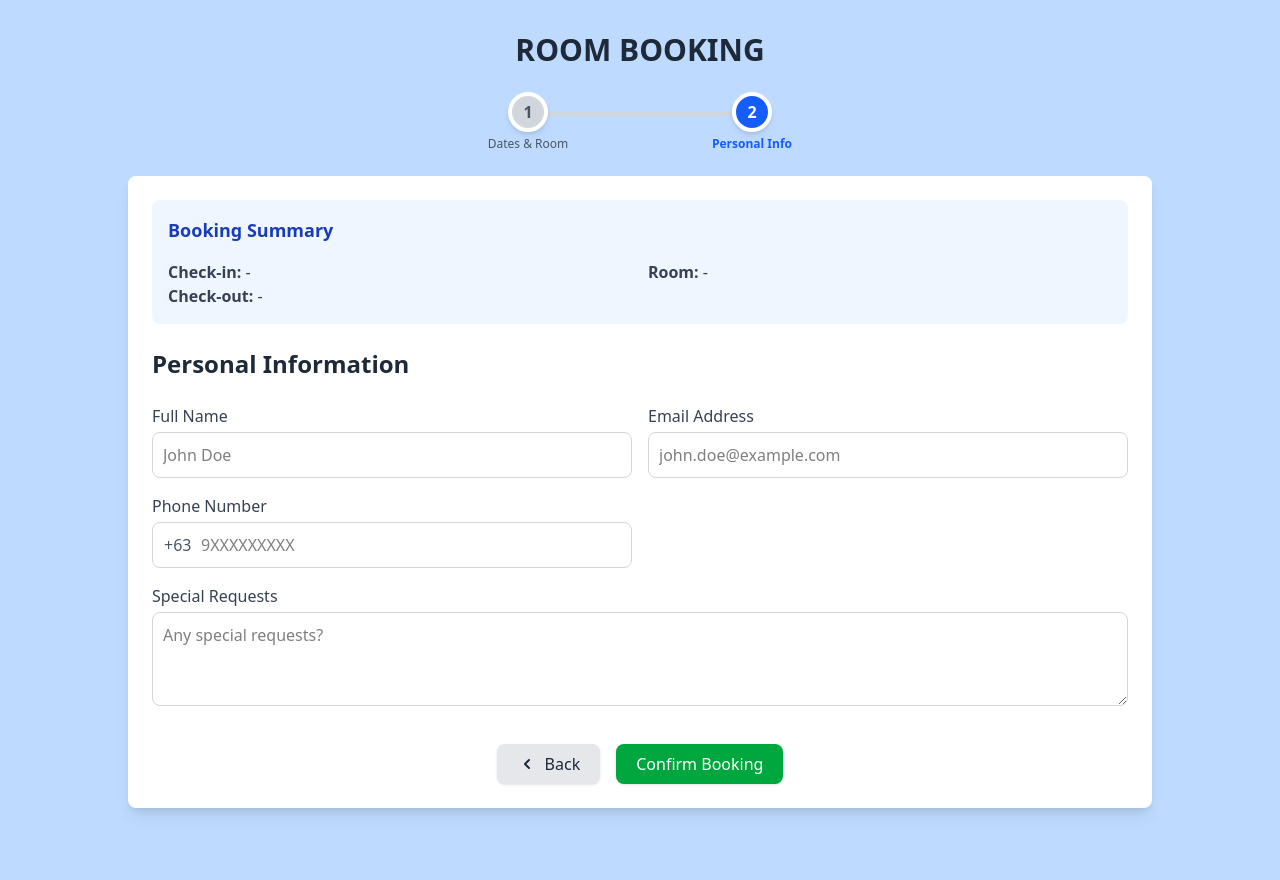
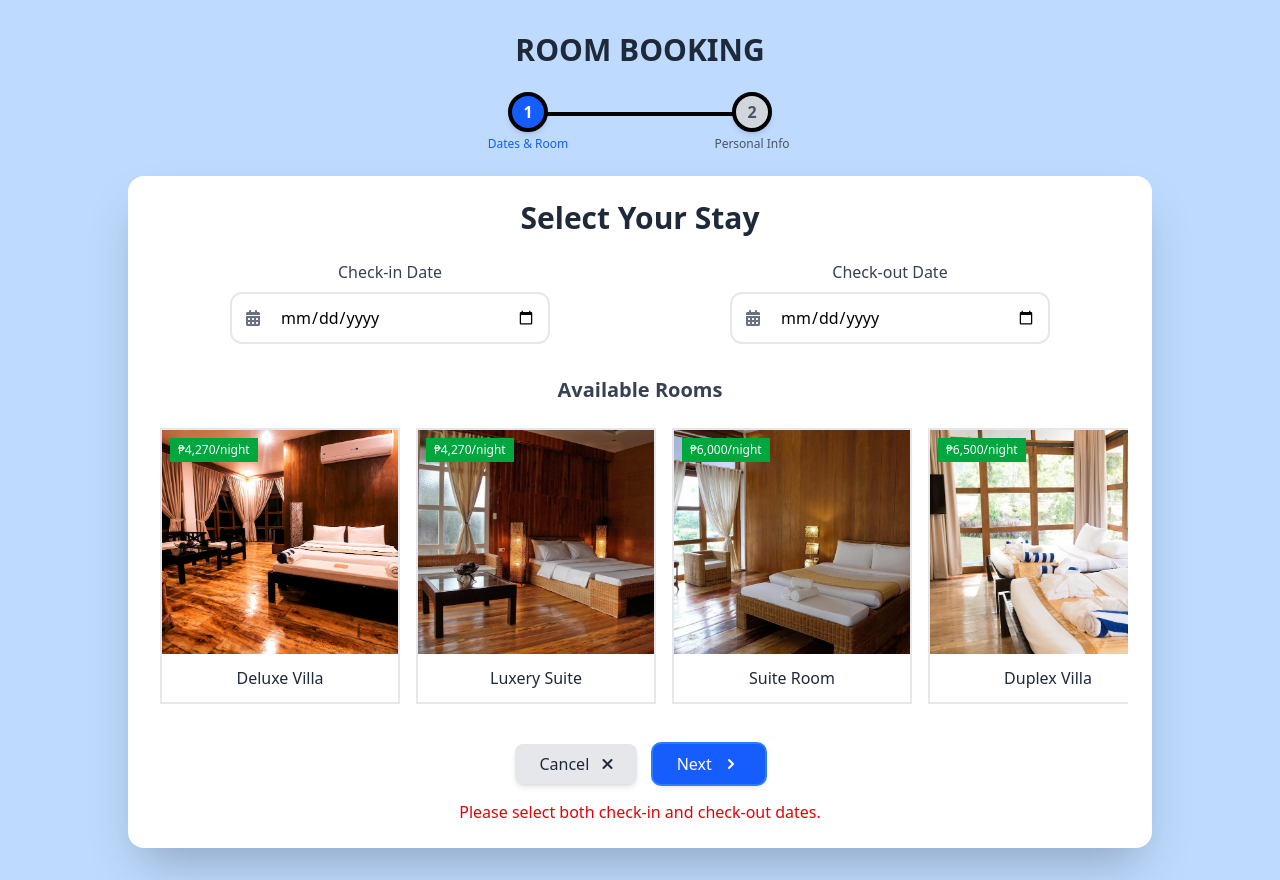
Before and after one commit to paoloespaldon/espaldon_midtermproject, a website: page BOOK.html in a window 1280 px wide. Both pictures are taken after a click on the button "Next". Before the commit the page ends 840 px from the top, so only its background shows below. Drawn offline with Linux system fonts and the light colour scheme.

Commit message:
Updated files

```diff
--- a/BOOK.html
+++ b/BOOK.html
@@ -32,19 +32,19 @@
       <!-- Step 1 -->
       <div class="flex flex-col items-center z-10 w-1/2">
           <div id="step1"
-              class="bg-blue-600 rounded-full h-10 w-10 flex items-center justify-center text-white font-bold text-base border-4 border-white shadow-md transition-all duration-300">
+              class="bg-blue-600 rounded-full h-10 w-10 flex items-center justify-center text-white font-bold text-base border-4 border-black shadow-md transition-all duration-300">
               1
           </div>
           <span class="mt-1 text-xs font-medium text-blue-600">Dates & Room</span>
       </div>
 
       <!-- Connecting Line -->
-      <div class="absolute top-5 left-1/4 w-1/2 h-1 bg-gray-300 z-0"></div>
+      <div class="absolute top-5 left-1/4 w-1/2 h-1 bg-black z-0"></div>
 
       <!-- Step 2 -->
       <div class="flex flex-col items-center z-10 w-1/2">
           <div id="step2"
-              class="bg-gray-300 rounded-full h-10 w-10 flex items-center justify-center text-gray-600 font-bold text-base border-4 border-white shadow-md transition-all duration-300">
+              class="bg-gray-300 rounded-full h-10 w-10 flex items-center justify-center text-gray-600 font-bold text-base border-4 border-black shadow-md transition-all duration-300">
               2
           </div>
           <span class="mt-1 text-xs font-medium text-gray-600">Personal Info</span>
@@ -92,7 +92,7 @@
         <div class="absolute inset-0 border-2 border-transparent peer-checked:border-blue-500"></div>
         <div class="relative">
           <img src="assets/room1.webp" alt="King Room" class="w-full h-56 object-cover transform group-hover:scale-105 transition-all duration-300">
-          <p class="absolute top-2 left-2 bg-green-600 text-white text-xs font-medium px-2 py-1"> ₱4,270/night</p>
+          <p class="absolute top-2 left-2 bg-green-600 text-white text-xs font-medium px-2 py-1">₱4,270/night</p>
 
         </div>
         <div class="p-3 text-center">
@@ -106,7 +106,7 @@
         <div class="absolute inset-0 border-2 border-transparent peer-checked:border-blue-500"></div>
         <div class="relative">
           <img src="assets/room2.webp" alt="Twin Room" class="w-full h-56 object-cover transform group-hover:scale-105 transition-all duration-300">
-          <p class="absolute top-2 left-2 bg-green-600 text-white text-xs font-medium px-2 py-1"> ₱4,270/night</p>
+          <p class="absolute top-2 left-2 bg-green-600 text-white text-xs font-medium px-2 py-1">₱4,270/night</p>
 
         </div>
         <div class="p-3 text-center">
@@ -347,12 +347,54 @@ function showMessage(text, colorClass) {
 
   // Function to move to the next step
   function nextStep() {
+    // Get input values
+    const checkin = document.querySelector('input[type="date"]').value;
+    const checkout = document.querySelectorAll('input[type="date"]')[1].value;
+    const room = document.querySelector('input[name="room"]:checked');
+
+    // Validation check
+    if (!checkin || !checkout) {
+        showMessage("Please select both check-in and check-out dates.", "text-red-600");
+        return;
+    }
+
+    if (!room) {
+        showMessage("Please select a room before proceeding.", "text-red-600");
+        return;
+    }
+
+    // Move to the next step
     if (currentStep < 2) {
         currentStep++;
         updateStepper();
         showStepContent();
+        hideMessage(); // Auto-hide notification after switching step
     }
 }
+
+// Function to display messages
+function showMessage(text, colorClass) {
+    let message = document.getElementById('step1-message');
+    if (!message) {
+        message = document.createElement('p');
+        message.id = 'step1-message';
+        message.className = "text-center mt-4";
+        document.getElementById('step1-content').appendChild(message);
+    }
+    message.textContent = text;
+    message.className = `text-center mt-4 ${colorClass}`;
+}
+
+// Function to hide the message after switching steps
+function hideMessage() {
+    const message = document.getElementById('step1-message');
+    if (message) {
+        setTimeout(() => {
+            message.remove();
+        }, 300); // Short delay for smooth transition
+    }
+}
+
 
   // Function to move to the previous step
   function prevStep() {
```
Also changed, not shown: Contact.html (+1 -1 lines). Lines whose indentation alone changed are shown as unchanged.
